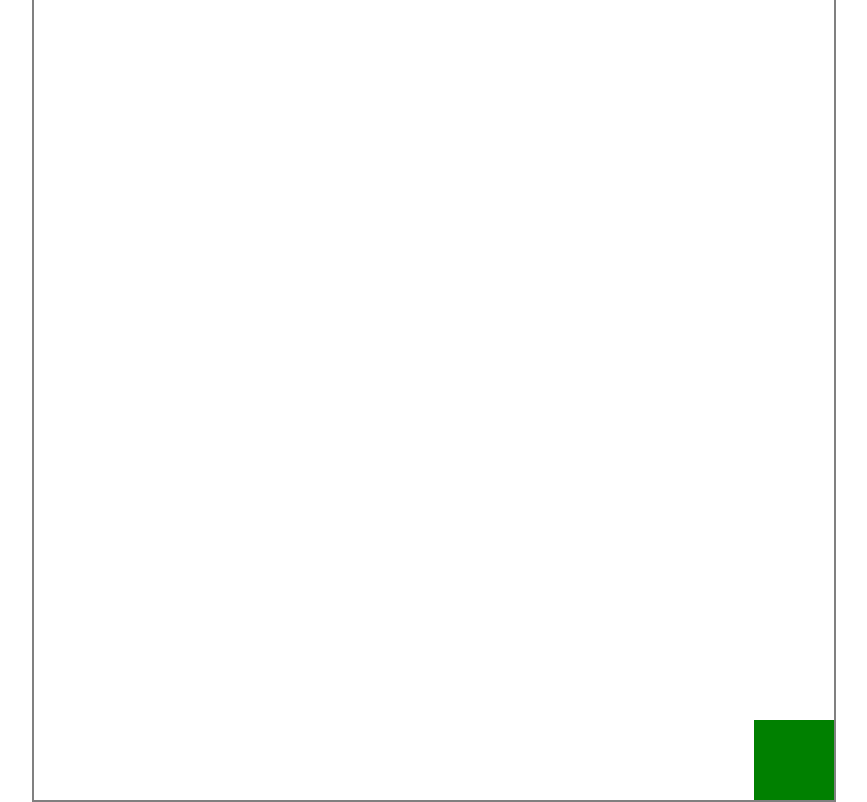
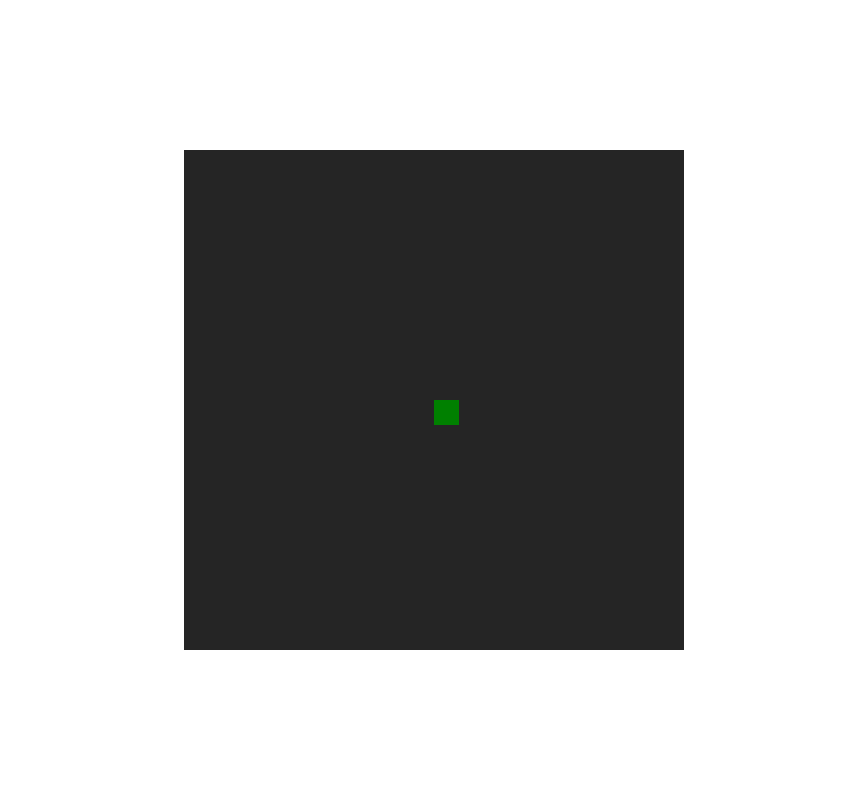
Before and after one commit to Sycinz/TheSnakeGame, a plain HTML site: page index.html in a window 1280 px wide. Shown: the whole page, without its empty margins (206-1073 px from the left). Drawn offline with Linux system fonts and the light colour scheme.

Commit message:
made snake movement and update func

```diff
--- a/index.html
+++ b/index.html
@@ -8,7 +8,7 @@
     <link rel="stylesheet" href="style.css">
 </head>
 <body>
-    <canvas width="800" height="800">Your browser does not support viewing this game.</canvas>
+    <canvas>Your browser does not support viewing this game.</canvas>
     <script src="script.js"></script>
 </body>
 </html>
--- a/script.js
+++ b/script.js
@@ -1,39 +1,63 @@
-const map = [
-    [0,1,2,3,4,5,6,7,8,9],
-    [0,1,2,3,4,5,6,7,8,9]
-]
+var canvas;
+var blockSize = 25;
 
-var canvas = document.querySelector('canvas')
-
-let snake = {
-    size: 80, // in pixels for now
-    color: "green"
+var board = {
+    x: 20,
+    y: 20
+}
+var snake = {
+    posX: 10, // range from 0 - 19
+    posY: 10, // range from 0 - 19
+    velocityX: 0,
+    velocityY: 0,
+    color: "green",
+    length: 1,
 }
 
-function snakePosRefresh() {}
+window.onload = function gameLoop() {
+    canvas = document.querySelector('canvas')
 
-function canvasDrawing(x, y) {
+    // setting
+    canvas.width = board.x * blockSize
+    canvas.height = board.y * blockSize
 
+    setInterval(update, 1000/10) // calling update() every 100ms
+}
+
+// main function that updates the whole game and creates object
+function update() {
     var ctx = canvas.getContext("2d")
 
+    // setting board background
+    ctx.fillStyle = "#252525"
+    ctx.fillRect(0, 0, canvas.width, canvas.height)
+
+    // checks if player inputs any key to change direction of a snake
+    changeDirection()
+
+    // Snake movement check
+    snake.posX += snake.velocityX
+    snake.posY += snake.velocityY
+
+    // Snake create model (same head for now)
     ctx.fillStyle = snake.color
-    ctx.fillRect(map[0][x] * snake.size, map[1][y] * snake.size, snake.size, snake.size)
-
-    snake.posX = x
-    snake.posY = y
-
-    // return snake.posX, snake.posY
+    ctx.fillRect(snake.posX * blockSize, snake.posY * blockSize, blockSize * snake.length, blockSize * snake.length)
 }
 
 function changeDirection() {
     document.addEventListener('keyup', (event) => {
-        document.innerHTML += (event.key)
+        if(event.code == "ArrowUp") {
+            snake.velocityX = 0;
+            snake.velocityY = -1;
+        } else if(event.code == "ArrowRight") {
+            snake.velocityX = 1;
+            snake.velocityY = 0;
+        } else if(event.code == "ArrowDown") {
+            snake.velocityX = 0;
+            snake.velocityY = 1;
+        } else if(event.code == "ArrowLeft") {
+            snake.velocityX = -1;
+            snake.velocityY = 0;
+        }
     })
 }
-
-window.onload = function gameLoop() {
-    // for(let i; i <= 10; i++) {
-    //     canvasDrawing(Math.floor(Math.random() * 9), Math.floor(Math.random() * 9))
-    // }
-   canvasDrawing(Math.floor(Math.random() * map[0].length), Math.floor(Math.random() * map[0].length))
-}
--- a/style.css
+++ b/style.css
@@ -13,6 +13,4 @@ body, html {
     align-items: center;
 }
 
-canvas {
-     border: 2px solid gray;
-}
+/* canvas {} */
```
